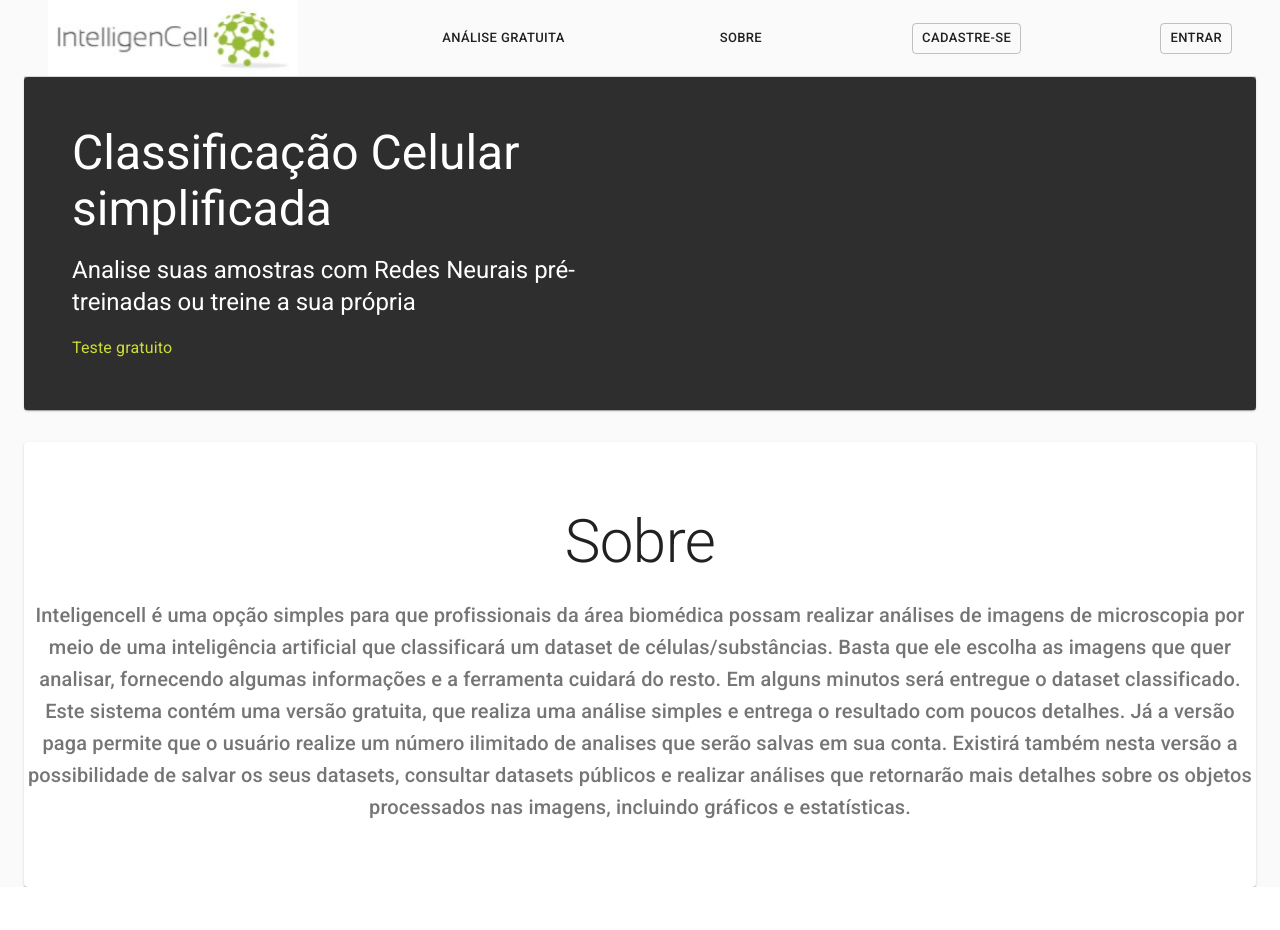
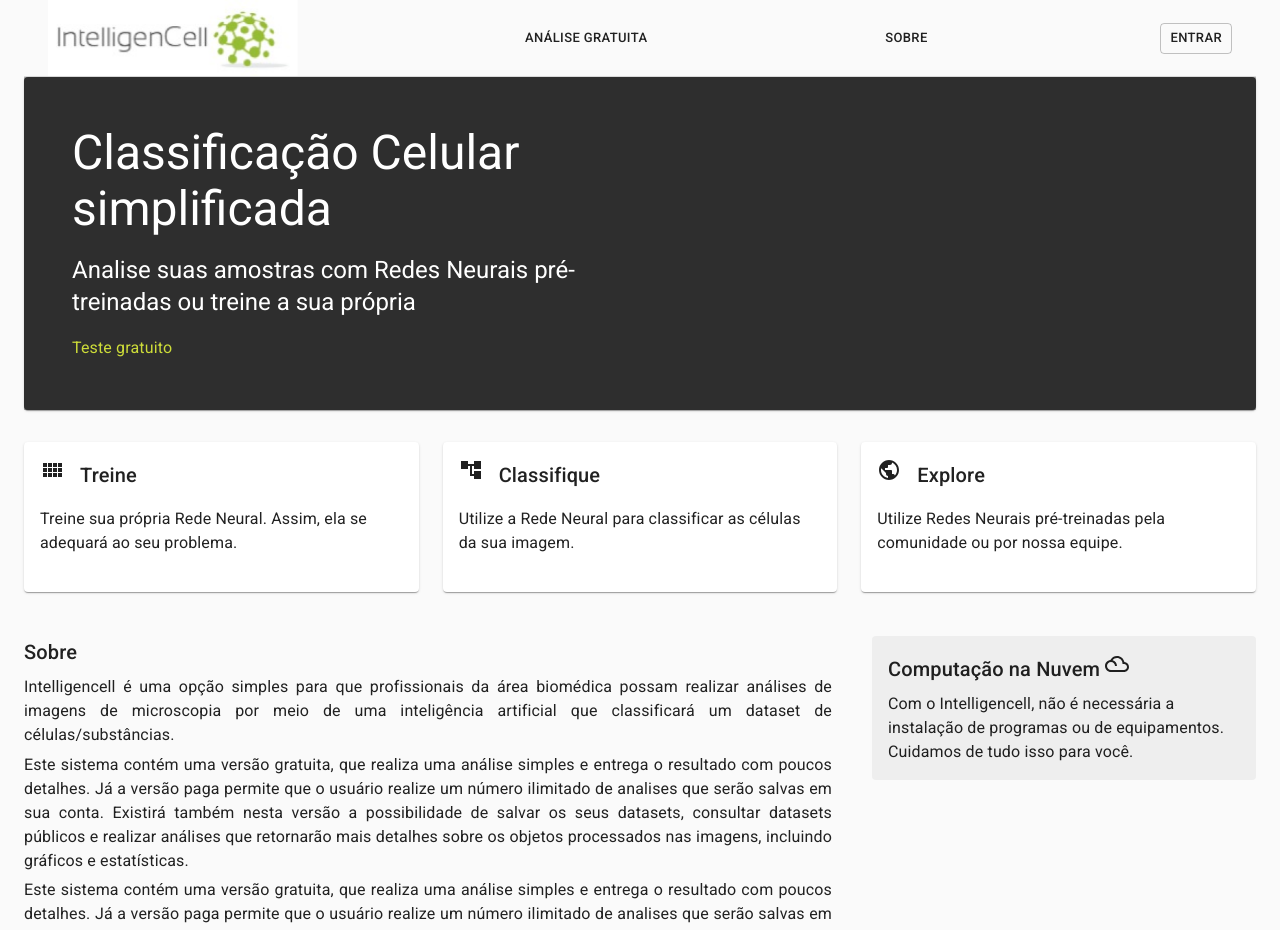
Before and after one commit to isaofelipe/IntelligenCell_Front, a React (Create React App) app: page / in a window 1280 px wide. Shown: the top 930 px of the page. Built offline with nearby package versions, Linux system fonts and the light colour scheme.

Commit message:
tela inicial

```diff
--- a/package.json
+++ b/package.json
@@ -8,6 +8,7 @@
     "@material-ui/icons": "^4.4.3",
     "axios": "^0.17.1",
     "gh-pages": "^1.1.0",
+    "markdown-to-jsx": "^6.10.3",
     "material-table": "^1.51.0",
     "material-ui-dropzone": "^2.4.1",
     "qs": "^6.5.1",
--- a/src/App.js
+++ b/src/App.js
@@ -11,7 +11,12 @@ import Button from '@material-ui/core/Button';
 import Container from '@material-ui/core/Container';
 import { BrowserRouter, Switch, Route } from 'react-router-dom';
 import logo from './images/logo.png';
-import {Link as LinkInto, animationScroll as scroll} from 'react-scroll';
+import { Link as LinkInto, animationScroll as scroll } from 'react-scroll';
+import post1 from './markdowns/blog-post.1.md';
+import ViewComfyIcon from '@material-ui/icons/ViewComfy';
+import AccountTreeIcon from '@material-ui/icons/AccountTree';
+import PublicIcon from '@material-ui/icons/Public';
+import FilterDramaIcon from '@material-ui/icons/FilterDrama';
 
 function Copyright() {
   return (
@@ -102,6 +107,23 @@ const useStyles = makeStyles(theme => ({
   },
   root: {
     minHeight: '100vh',
+  },
+  fixedHeightPaper: {
+    height: 150,
+    padding: theme.spacing(2),
+    display: 'flex',
+    overflow: 'auto',
+    flexDirection: 'column'
+  },
+  iconClass: {
+    marginRight: theme.spacing(2),
+    color: theme.palette.primary
+  },
+  cardTitle: {
+    marginBottom: theme.spacing(2)
+  },
+  texto: {
+    textAlign: 'justify'
   }
 }));
 
@@ -125,7 +147,7 @@ const featuredPosts = [
   },
 ];
 
-const posts = [];
+const posts = [post1];
 
 const archives = [
   'March 2020',
@@ -149,7 +171,7 @@ export default function App() {
 
   return (
     <div className={classes.root}>
-      <CssBaseline/>
+      <CssBaseline />
       <Container maxWidth="lg">
         <Toolbar className={classes.toolbar}>
           <LinkTo to="#">
@@ -161,7 +183,6 @@ export default function App() {
           <LinkInto to="section2" smooth={true} offset={-70} duration={1000}>
             <Button size="small">Sobre</Button>
           </LinkInto>
-          <Button variant="outlined" size="small">Cadastre-se</Button>
           <LinkTo to="/dashboard/" style={{ textDecoration: 'none' }}><Button variant="outlined" size="small">
             Entrar
           </Button></LinkTo>
@@ -209,22 +230,86 @@ export default function App() {
                 </Grid>
               </Grid>
             </Paper>
-            <Paper className={classes.conteudoSobre} id="section2">
-                <Typography component="h1" variant="h2" align="center" color="textPrimary" gutterBottom>
+            <Grid container spacing={3}>
+              {/* Chart */}
+              <Grid item xs={12} md={4} lg={4}>
+                <Paper className={classes.fixedHeightPaper}>
+                  <Typography variant="h6" className={classes.cardTitle}>
+                    <ViewComfyIcon className={classes.iconClass} />
+                    Treine
+                </Typography>
+                  <Typography>
+                    Treine sua própria Rede Neural.
+                    Assim, ela se adequará ao seu problema.
+                </Typography>
+                </Paper>
+              </Grid>
+              <Grid item xs={12} md={4} lg={4}>
+                <Paper className={classes.fixedHeightPaper}>
+                  <Typography variant="h6" className={classes.cardTitle}>
+                    <AccountTreeIcon className={classes.iconClass} />
+                    Classifique
+                </Typography>
+                  <Typography>
+                    Utilize a Rede Neural para classificar as células da sua imagem.
+                </Typography>
+                </Paper>
+              </Grid>
+              <Grid item xs={12} md={4} lg={4}>
+                <Paper className={classes.fixedHeightPaper}>
+                  <Typography variant="h6" className={classes.cardTitle}>
+                    <PublicIcon className={classes.iconClass} />
+                    Explore
+                </Typography>
+                  <Typography>
+                    Utilize Redes Neurais pré-treinadas pela comunidade ou por nossa equipe.
+                </Typography>
+                </Paper>
+              </Grid>
+            </Grid>
+            <Grid container spacing={5} className={classes.mainGrid}>
+              {/* Main content */}
+              <Grid item xs={12} md={8}>
+                <Typography variant="h6" gutterBottom>
                   Sobre
               </Typography>
-                <Typography variant="h6" align="center" color="textSecondary" paragraph>
-                  Inteligencell é uma opção simples para que profissionais da área biomédica possam realizar
+                <Typography gutterBottom className={classes.texto}>
+                  Intelligencell é uma opção simples para que profissionais da área biomédica possam realizar
                     análises de imagens de microscopia por meio de uma inteligência artificial que classificará um
-                  dataset de células/substâncias. Basta que ele escolha as imagens que quer analisar, fornecendo algumas
-                  informações e a ferramenta cuidará do resto. Em alguns minutos será entregue o dataset classificado.
+                    dataset de células/substâncias.
+              </Typography>
+                <Typography gutterBottom className={classes.texto}>
                   Este sistema contém uma versão gratuita, que realiza uma análise simples e entrega
                      o resultado com poucos detalhes. Já a versão paga permite que o usuário realize um número ilimitado
                      de analises que serão salvas em sua conta. Existirá também nesta versão a possibilidade de salvar
                      os seus datasets, consultar datasets públicos e realizar análises que retornarão mais detalhes
                      sobre os objetos processados nas imagens, incluindo gráficos e estatísticas.
               </Typography>
+                <Typography gutterBottom className={classes.texto}>
+                  Este sistema contém uma versão gratuita, que realiza uma análise simples e entrega
+                    o resultado com poucos detalhes. Já a versão paga permite que o usuário realize um número ilimitado
+                    de analises que serão salvas em sua conta.
+              </Typography>
+                <Typography gutterBottom className={classes.texto}>
+                  Existirá também nesta versão a possibilidade de salvar
+                    os seus datasets, consultar datasets públicos e realizar análises que retornarão mais detalhes
+                    sobre os objetos processados nas imagens, incluindo gráficos e estatísticas.
+              </Typography>
+              </Grid>
+              {/* End main content */}
+              {/* Sidebar */}
+              <Grid item xs={12} md={4}>
+                <Paper elevation={0} className={classes.sidebarAboutBox}>
+                  <Typography variant="h6" gutterBottom>
+                    Computação na Nuvem <FilterDramaIcon />
+                  </Typography>
+                  <Typography>
+                    Com o Intelligencell, não é necessária a instalação de programas ou de equipamentos. Cuidamos de tudo isso para você.
+                  </Typography>
                 </Paper>
+              </Grid>
+              {/* End sidebar */}
+            </Grid>
             {/* <Switch>
             <Route path="/" exact={true} component={Inicio} />
           </Switch> */}
--- a/src/Treino.js
+++ b/src/Treino.js
@@ -3,7 +3,7 @@ import { makeStyles } from '@material-ui/core/styles';
 import Paper from '@material-ui/core/Paper';
 import Typography from '@material-ui/core/Typography';
 import Toolbar from '@material-ui/core/Toolbar';
-import { Button, Box } from '@material-ui/core';
+import { Button, Box, FormControl } from '@material-ui/core';
 import Grid from '@material-ui/core/Grid';
 import { DropzoneArea } from 'material-ui-dropzone';
 import MaterialTable from 'material-table';
@@ -40,6 +40,10 @@ const useStyles = makeStyles(theme => ({
   },
   tabela_classes: {
     width: '80%'
+  },
+  formControl: {
+    margin: theme.spacing(1),
+    minWidth: 120
   }
 }));
 
@@ -66,6 +70,15 @@ const data = [
 
 export default function Treino() {
   const classes = useStyles();
+  const [state, setState] = React.useState({
+    classe: ''
+  });
+  const handleChange = name => event => {
+    setState({
+      ...state,
+      [name]: event.target.value,
+    });
+  };
   return (
     <React.Fragment>
       <Paper className={classes.root}>
@@ -92,8 +105,11 @@ export default function Treino() {
           </Grid>
           <Grid item xs={12} sm={12}>
             <Box className={classes.tabela_classes}>
+            <FormControl className={classes.formControl}>
             <InputLabel htmlFor="classe">Classe</InputLabel>
               <Select
+                value={state.classe}
+                onChange={handleChange('classe')}
                 inputProps={{
                   name: 'Classe',
                   id: 'classe',
@@ -102,6 +118,7 @@ export default function Treino() {
                 <MenuItem value={20}>necrose</MenuItem>
                 <MenuItem value={30}>viva</MenuItem>
               </Select>
+              </FormControl>
             </Box>
           </Grid>
         </Grid>
--- /dev/null
+++ b/src/markdowns/blog-post.1.md
@@ -0,0 +1,46 @@
+## Sample blog post
+
+#### April 1, 2020 by [Olivier](/)
+
+This blog post shows a few different types of content that are supported and styled with
+Material styles. Basic typography, images, and code are all supported.
+You can extend these by modifying `Markdown.js`.
+
+Cum sociis natoque penatibus et magnis dis parturient montes, nascetur ridiculus mus.
+Aenean eu leo quam. Pellentesque ornare sem lacinia quam venenatis vestibulum.
+Sed posuere consectetur est at lobortis. Cras mattis consectetur purus sit amet fermentum.
+
+Curabitur blandit tempus porttitor. **Nullam quis risus eget urna mollis** ornare vel eu leo.
+Nullam id dolor id nibh ultricies vehicula ut id elit.
+
+Etiam porta sem malesuada magna mollis euismod. Cras mattis consectetur purus sit amet fermentum.
+Aenean lacinia bibendum nulla sed consectetur.
+
+## Heading
+
+Vivamus sagittis lacus vel augue laoreet rutrum faucibus dolor auctor.
+Duis mollis, est non commodo luctus, nisi erat porttitor ligula, eget lacinia odio sem nec elit.
+Morbi leo risus, porta ac consectetur ac, vestibulum at eros.
+
+### Sub-heading
+
+Cum sociis natoque penatibus et magnis dis parturient montes, nascetur ridiculus mus.
+
+### Sub-heading
+
+Cum sociis natoque penatibus et magnis dis parturient montes, nascetur ridiculus mus.
+Aenean lacinia bibendum nulla sed consectetur. Etiam porta sem malesuada magna mollis euismod.
+Fusce dapibus, tellus ac cursus commodo, tortor mauris condimentum nibh, ut fermentum massa justo
+sit amet risus.
+
+ - Praesent commodo cursus magna, vel scelerisque nisl consectetur et.
+ - Donec id elit non mi porta gravida at eget metus.
+ - Nulla vitae elit libero, a pharetra augue.
+
+Donec ullamcorper nulla non metus auctor fringilla. Nulla vitae elit libero, a pharetra augue.
+
+ 1. Vestibulum id ligula porta felis euismod semper.
+ 2. Cum sociis natoque penatibus et magnis dis parturient montes, nascetur ridiculus mus.
+ 3. Maecenas sed diam eget risus varius blandit sit amet non magna.
+
+Cras mattis consectetur purus sit amet fermentum. Sed posuere consectetur est at lobortis.
```
Also changed, not shown: src/Markdown.js (added, +42 -0 lines), src/markdowns/post1.md (added, +46 -0 lines). Lines whose indentation alone changed are shown as unchanged.
